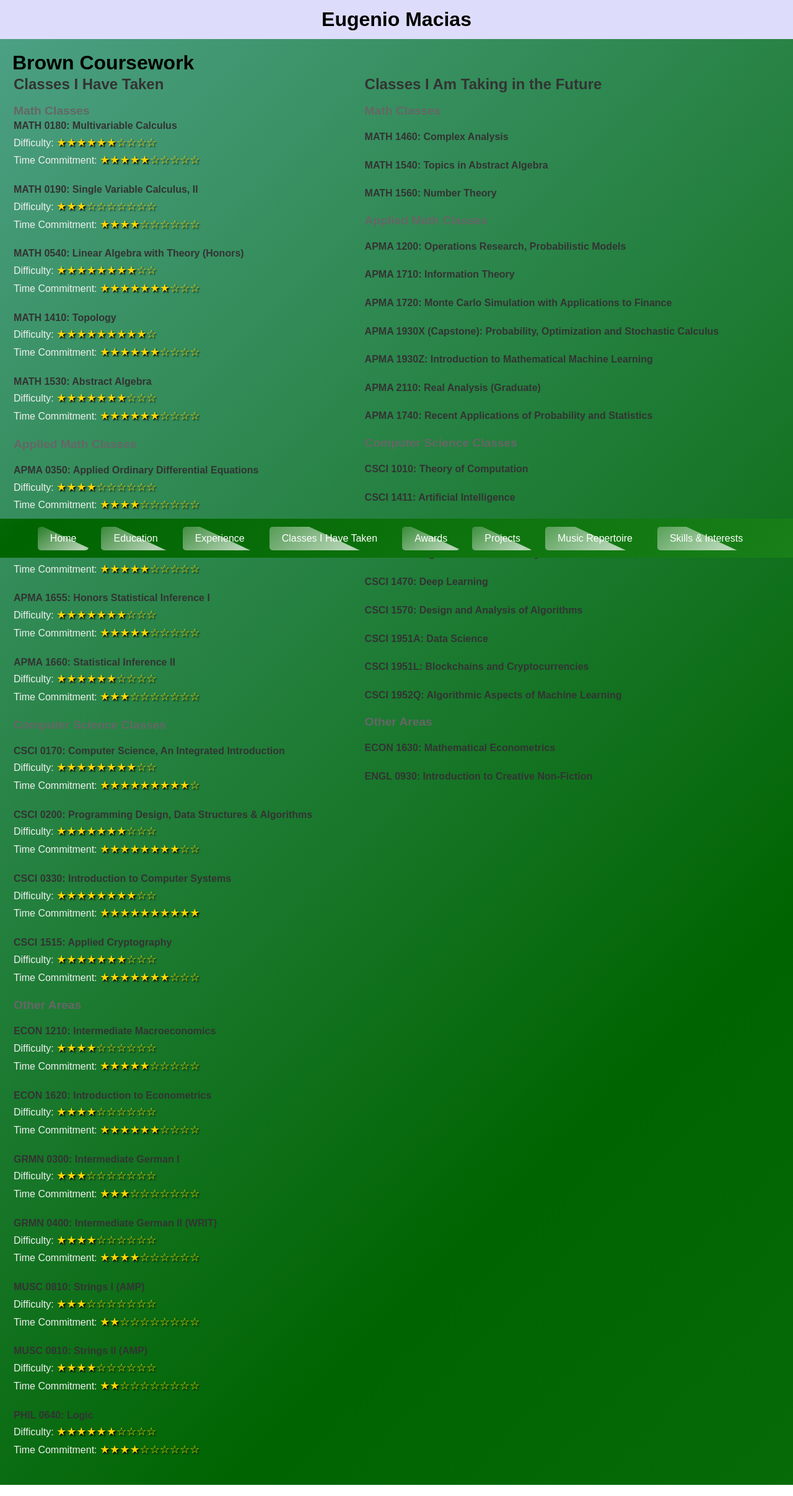
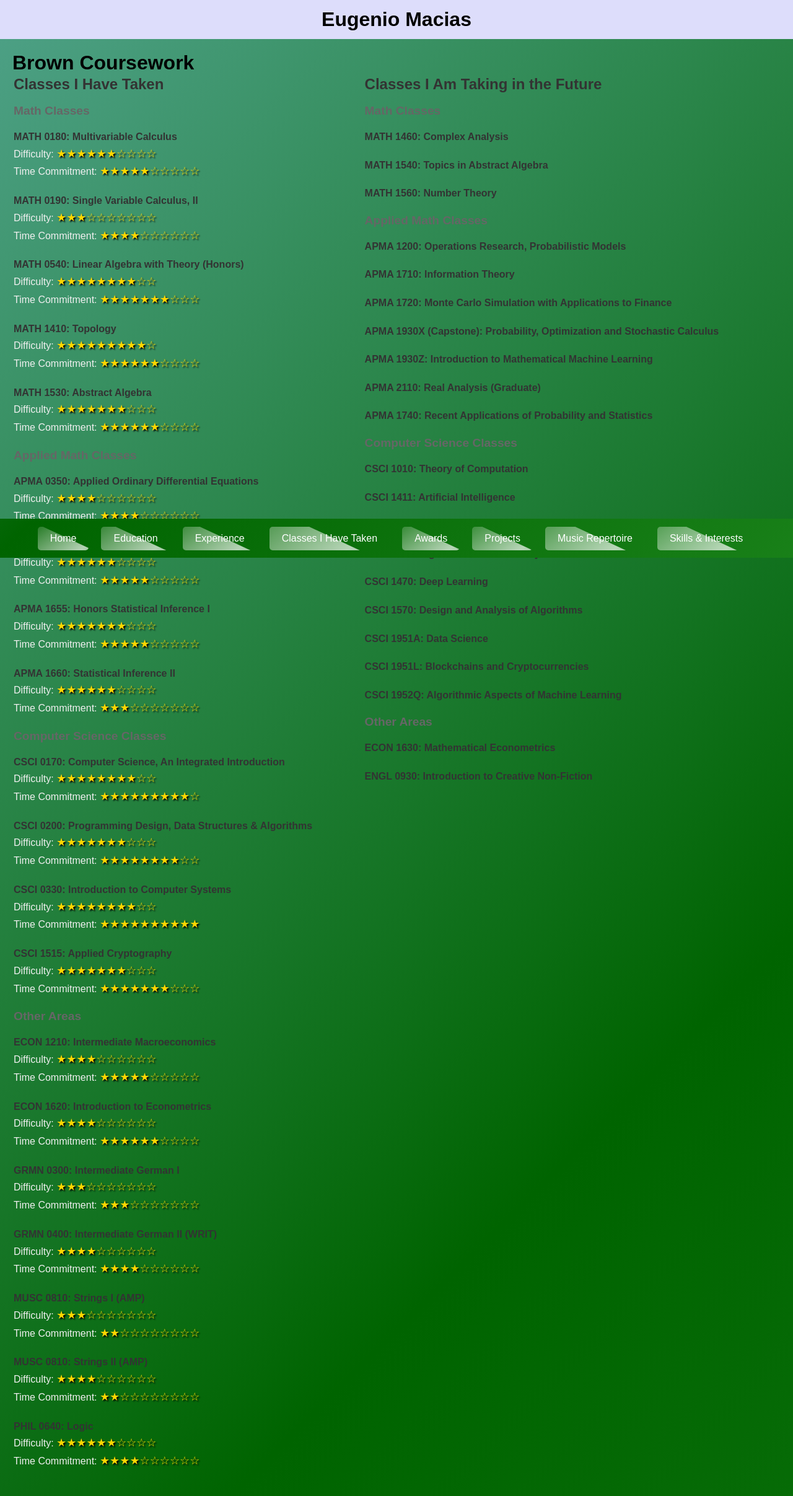
Before and after one commit to xXElGenio0203Xx/eugenio-macias.github.io, a Jekyll site: the page built from classes-i-have-taken.md, in a window 1280 px wide. Shown: the whole page at 62% size. Built offline with Jekyll 4.4.1, drawn with Linux system fonts in a browser that asks for light colours; some web fonts are replaced.

Commit message:
Update classes-i-have-taken.md

```diff
--- a/classes-i-have-taken.md
+++ b/classes-i-have-taken.md
@@ -10,7 +10,7 @@ title: Classes I Have Taken
     <td style="vertical-align:top;">
 
       <h2>Classes I Have Taken</h2><br>
-      <h3 style="font-weight: bold;">Math Classes</h3>
+      <h3 style="font-weight: bold;">Math Classes</h3><br>
       <p><strong>MATH 0180: Multivariable Calculus</strong><br> Difficulty: <span class="stars">★★★★★★☆☆☆☆</span><br> Time Commitment: <span class="stars">★★★★★☆☆☆☆☆</span></p>
       <p><strong>MATH 0190: Single Variable Calculus, II</strong><br> Difficulty: <span class="stars">★★★☆☆☆☆☆☆☆</span><br> Time Commitment: <span class="stars">★★★★☆☆☆☆☆☆</span></p>
       <p><strong>MATH 0540: Linear Algebra with Theory (Honors)</strong><br> Difficulty: <span class="stars">★★★★★★★★☆☆</span><br> Time Commitment: <span class="stars">★★★★★★★☆☆☆</span></p>
```
